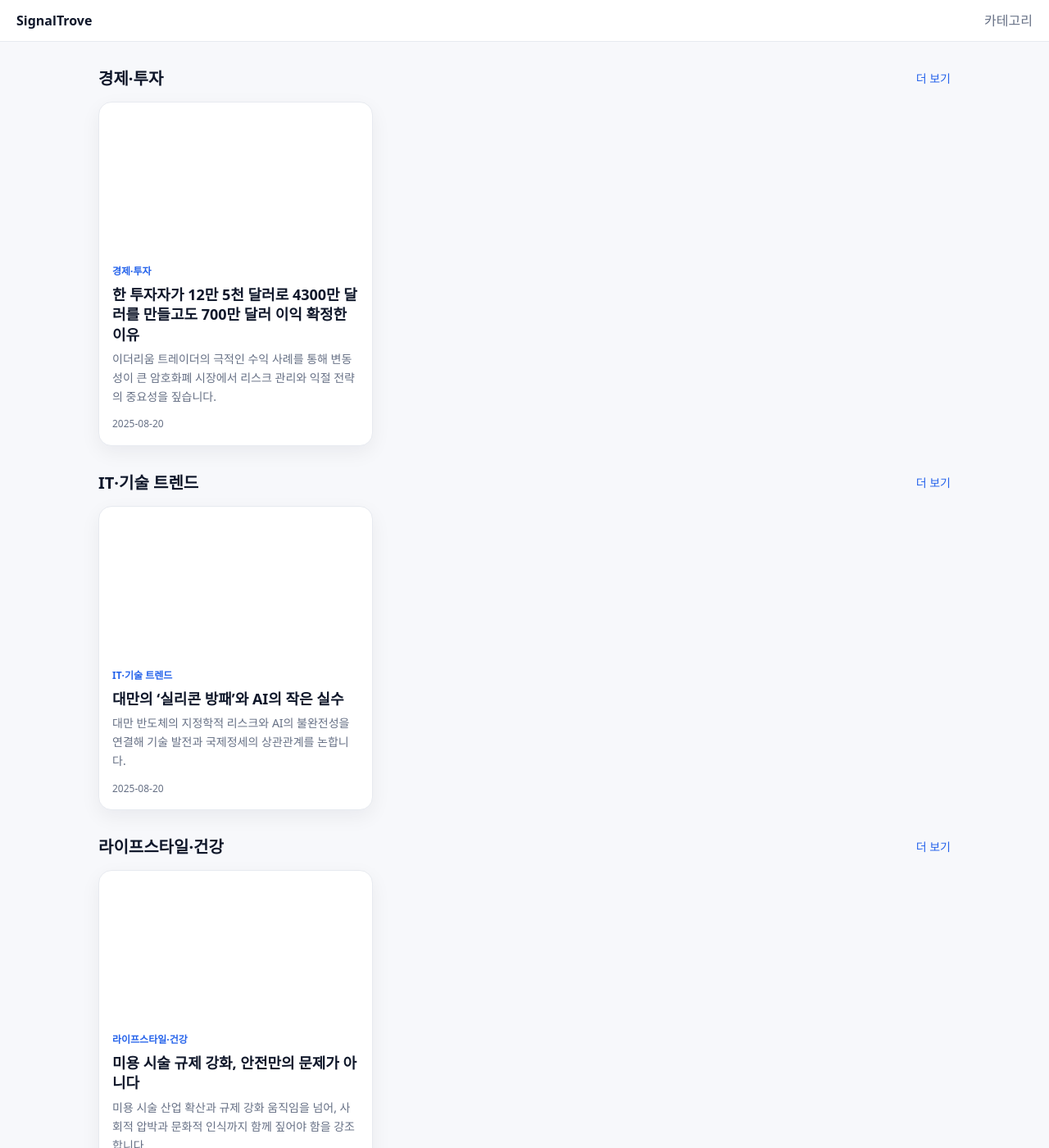
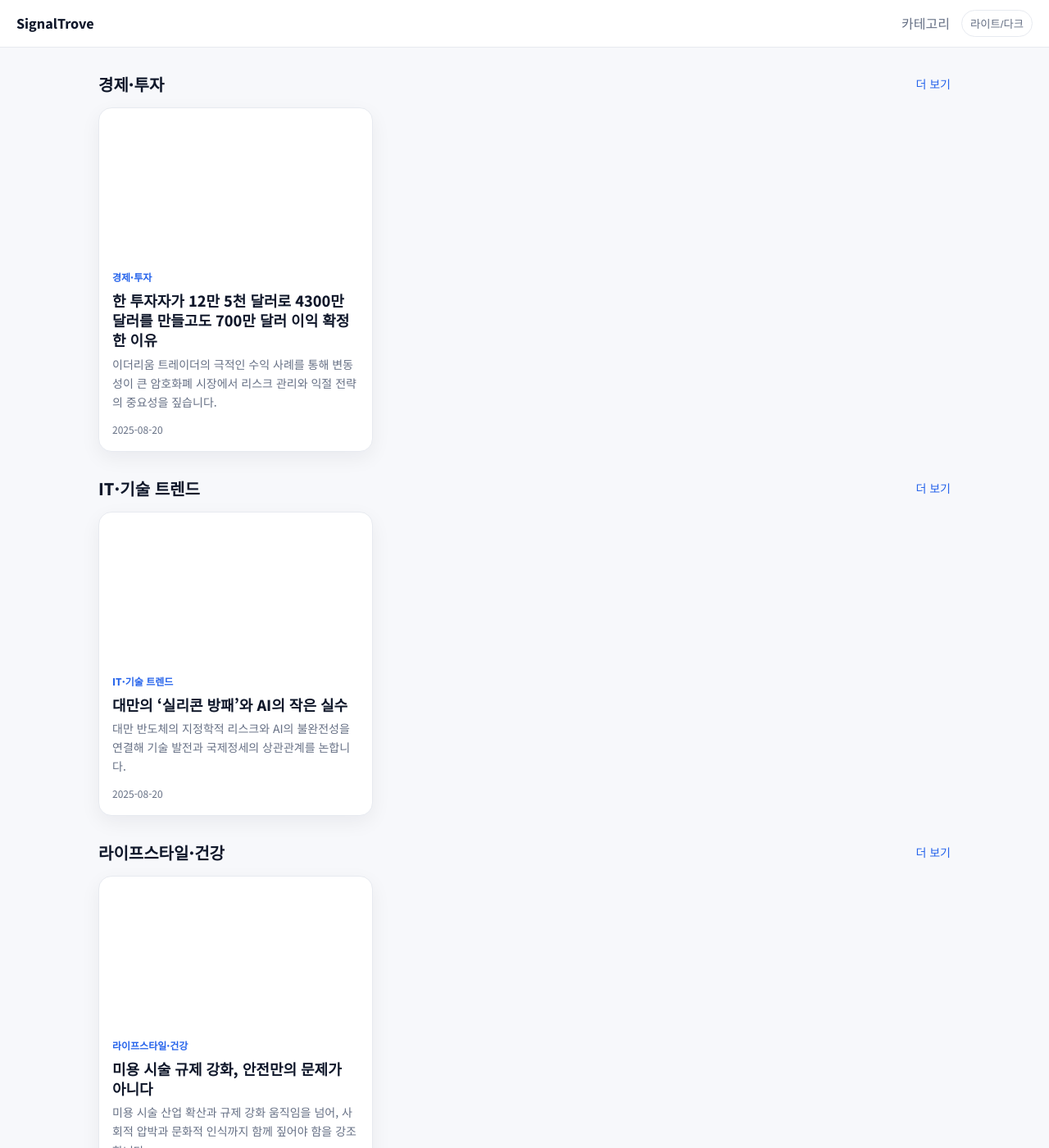
Before and after one commit to signaltrove/signaltrove.github.io, a Jekyll site: the page built from index.html, in a window 1280 px wide and 1400 px high. Shown: the whole window at 82% size. Built offline with Jekyll 4.4.1, drawn with Linux system fonts in a browser that asks for light colours.

Commit message:
Update default.html

```diff
--- a/_layouts/default.html
+++ b/_layouts/default.html
@@ -1,7 +1,6 @@
 ---
 layout: null
 ---
-
 <!DOCTYPE html>
 <html lang="ko">
 <head>
@@ -10,19 +9,48 @@
   <meta name="viewport" content="width=device-width, initial-scale=1">
   {%- seo -%}
   <link rel="stylesheet" href="{{ '/assets/css/main.css' | relative_url }}">
+  <!-- (선택) 깔끔한 한글 가독성: Google Fonts Noto Sans KR -->
+  <link href="https://fonts.googleapis.com/css2?family=Noto+Sans+KR:wght@400;600;800&display=swap" rel="stylesheet">
+  <style> body{font-family:'Noto Sans KR', ui-sans-serif, system-ui, -apple-system, Segoe UI, Roboto, sans-serif} </style>
 </head>
 <body>
   <header class="site-header">
     <a class="brand" href="{{ '/' | relative_url }}">{{ site.title }}</a>
     <nav class="nav">
       <a href="{{ '/categories/' | relative_url }}">카테고리</a>
+      <!-- ⬇️ 테마 토글 버튼 -->
+      <button class="theme-btn" id="theme-toggle" aria-label="toggle theme">라이트/다크</button>
     </nav>
   </header>
+
   <main class="site-main">
     {{ content }}
   </main>
   <footer class="site-footer">
     <p>© {{ site.title }}</p>
   </footer>
+
+  <!-- ⬇️ 토글 스크립트: 라이트 기본, 저장/복원 지원 -->
+  <script>
+  (function () {
+    const KEY = 'pref-theme';
+    const root = document.documentElement;
+    const saved = localStorage.getItem(KEY);
+
+    function setTheme(mode){
+      if(mode === 'dark'){ root.setAttribute('data-theme','dark'); }
+      else { root.setAttribute('data-theme','light'); }
+      localStorage.setItem(KEY, mode);
+    }
+
+    if(saved){ setTheme(saved); }
+    else { setTheme('light'); } // 라이트 기본
+
+    document.getElementById('theme-toggle')?.addEventListener('click', function(){
+      const current = root.getAttribute('data-theme');
+      setTheme(current === 'dark' ? 'light' : 'dark');
+    });
+  })();
+  </script>
 </body>
 </html>
```
